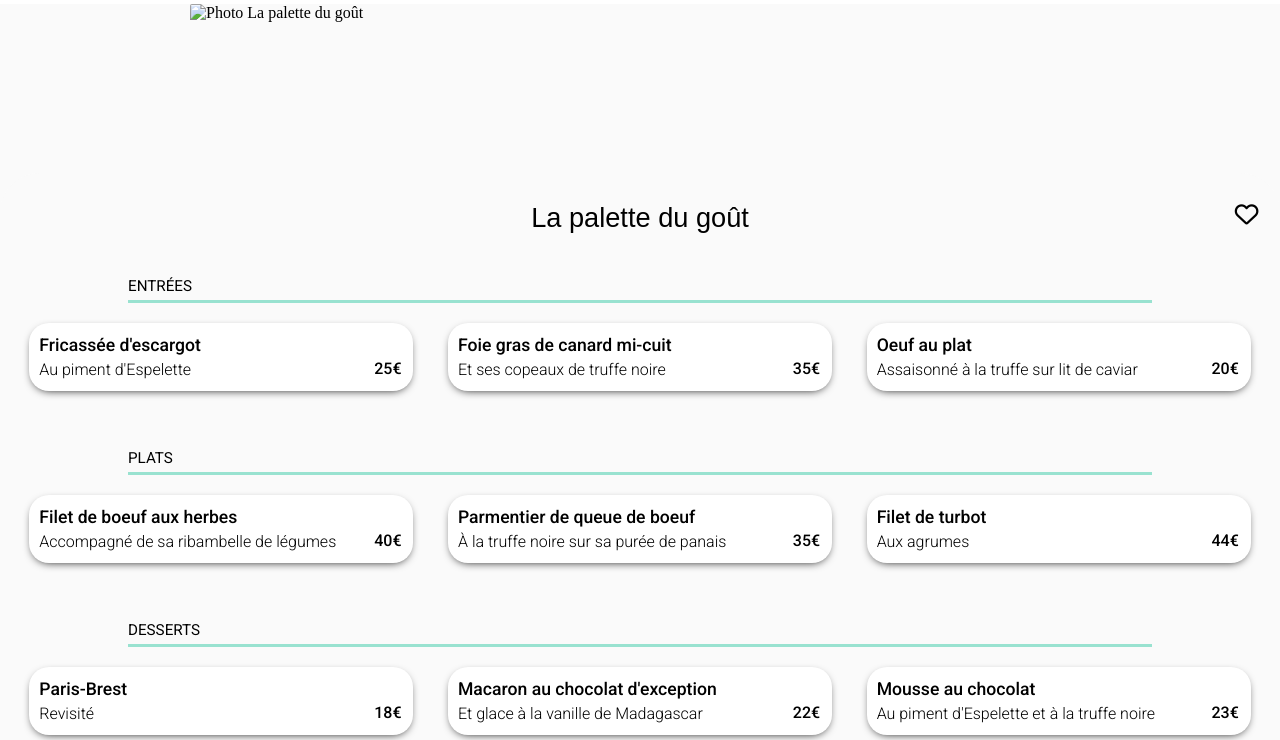
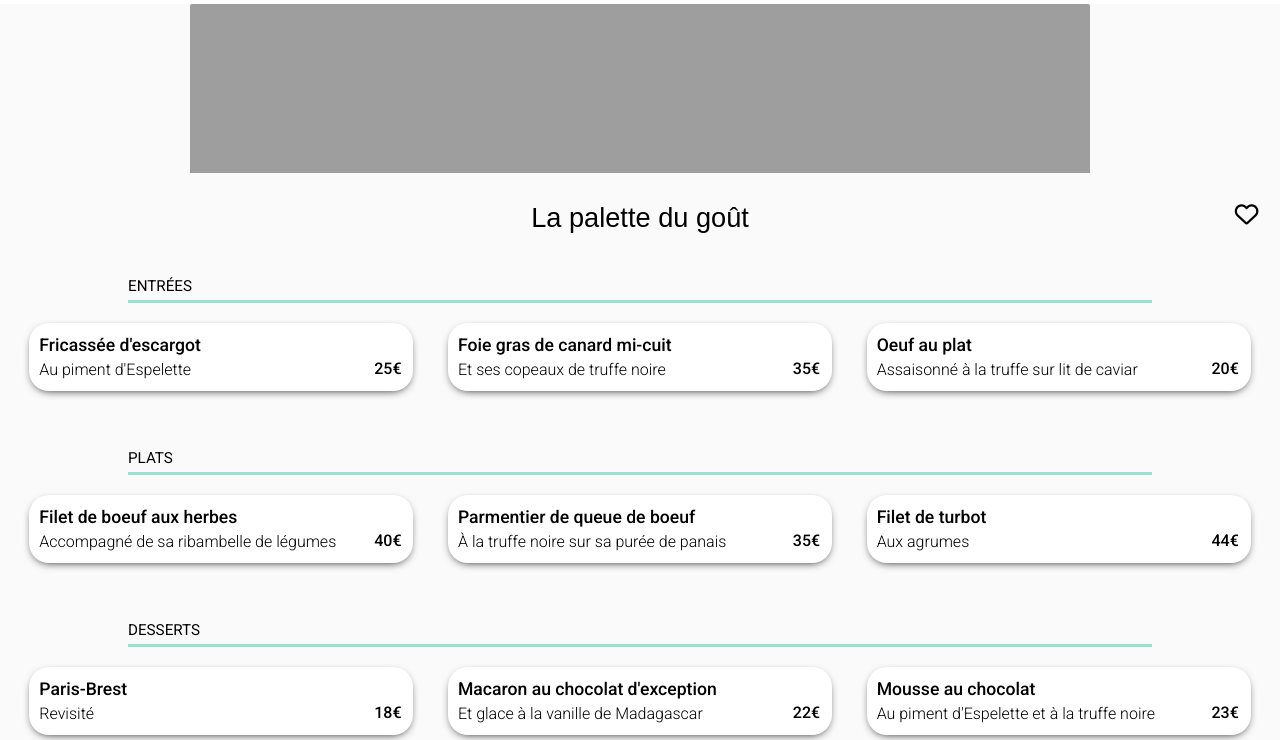
Before and after one commit to EnzoDev999/OCProjet3, a website: page restaurants/la_palette_du_gout.html in a window 1280 px wide. Shown: the part 60-800 px from the top of the page. Drawn offline with nearby package versions, Linux system fonts and the light colour scheme; files that its build step writes are made by us from their sources; the site is published under a folder, as on GitHub Pages, so addresses that start at the root find nothing; a web font is replaced by a local one.

Commit message:
Modification de l'href sur l'image page resto palette du gout

```diff
--- a/restaurants/la_palette_du_gout.html
+++ b/restaurants/la_palette_du_gout.html
@@ -25,7 +25,7 @@
 
     <main>
         <article class="banner">
-            <img src="/images/restaurants/la_palette_du_goût.jpg" alt="Photo La palette du goût" class="banner__img">
+            <img src="images/restaurants/la_palette_du_goût.jpg" alt="Photo La palette du goût" class="banner__img">
             <div class="banner__text">
                 <h2 class="banner__text--title">La palette du goût</h2>
                 <input type="checkbox" class="banner__text--selection" name="like" id="like_la_palette_du_gout">
```
